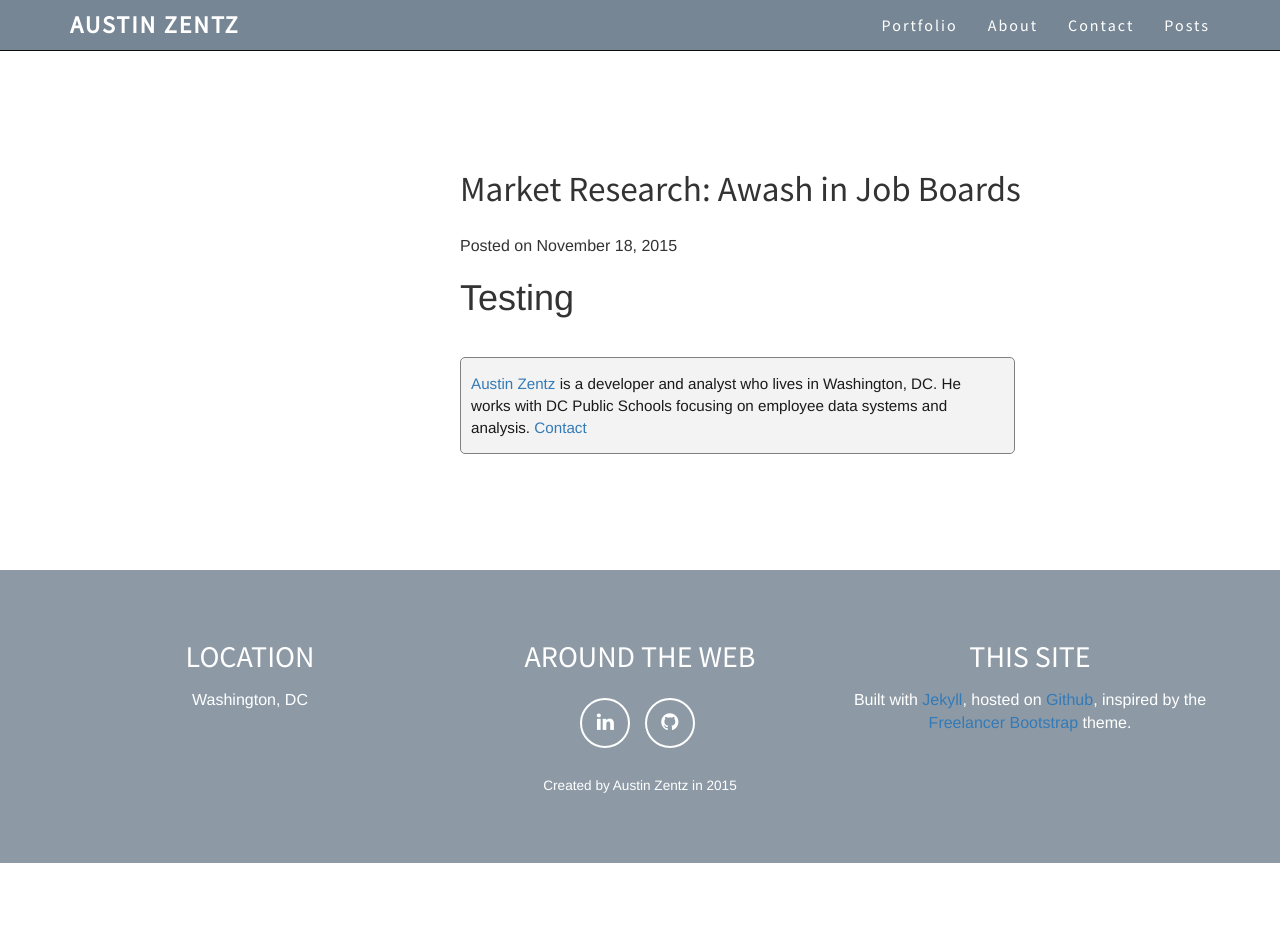
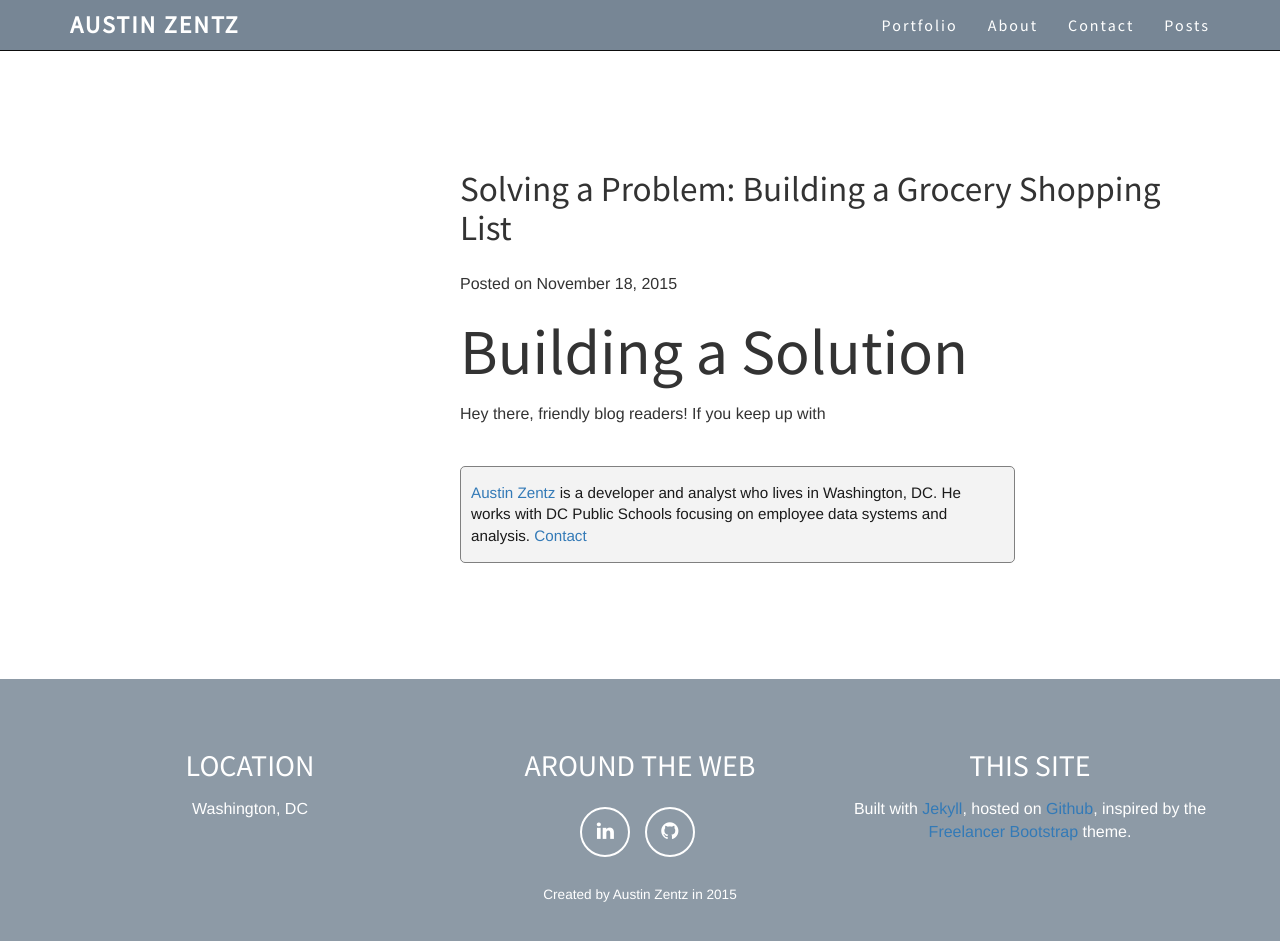
Before and after one commit to aust1nz/aust1nz.github.io, a Jekyll site: the page built from _posts/2015-11-18-grocery-list.md, in a window 1280 px wide and 972 px high. Shown: the top 941 px of the window. Built offline with Jekyll 4.4.1, drawn with Linux system fonts in a browser that asks for light colours; nearby versions of some CDN libraries.

Commit message:
Changes made by aust1nz

```diff
--- a/_posts/2015-11-18-grocery-list.md
+++ b/_posts/2015-11-18-grocery-list.md
@@ -1,7 +1,7 @@
 ---
 layout: post
-title: "Market Research: Awash in Job Boards"
+title: "Solving a Problem: Building a Grocery Shopping List"
 draft: false
 ---
-
-# Testing
+## Building a Solution
+Hey there, friendly blog readers! If you keep up with
```
